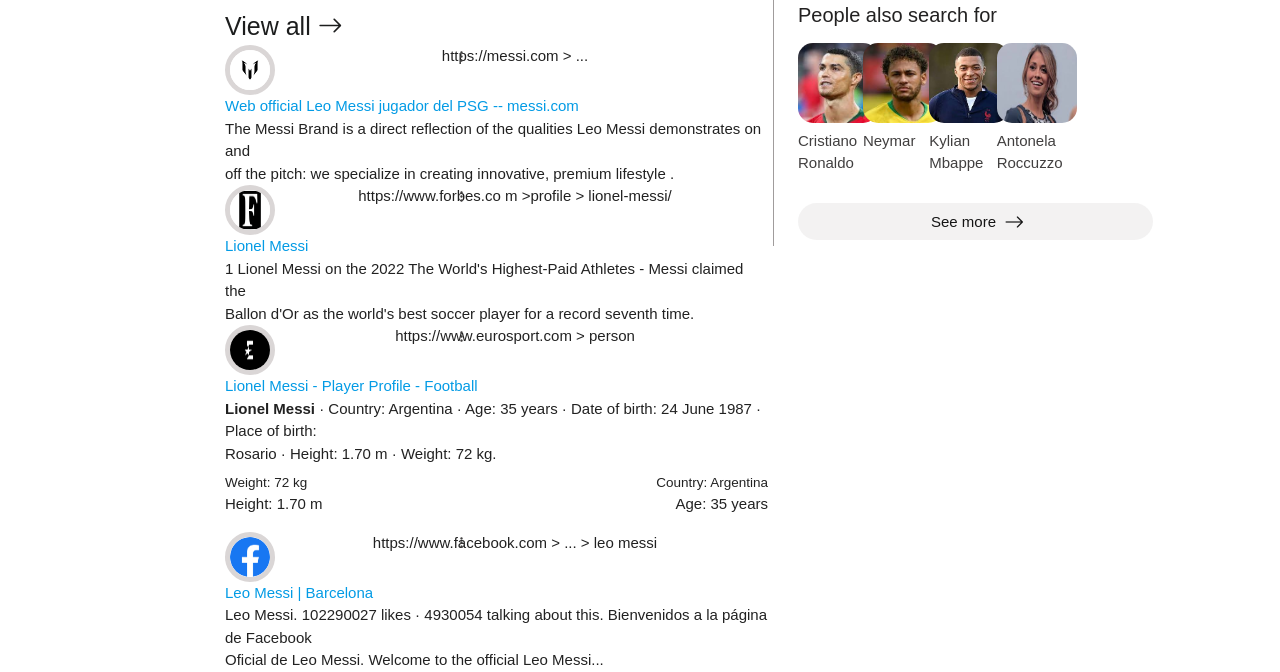
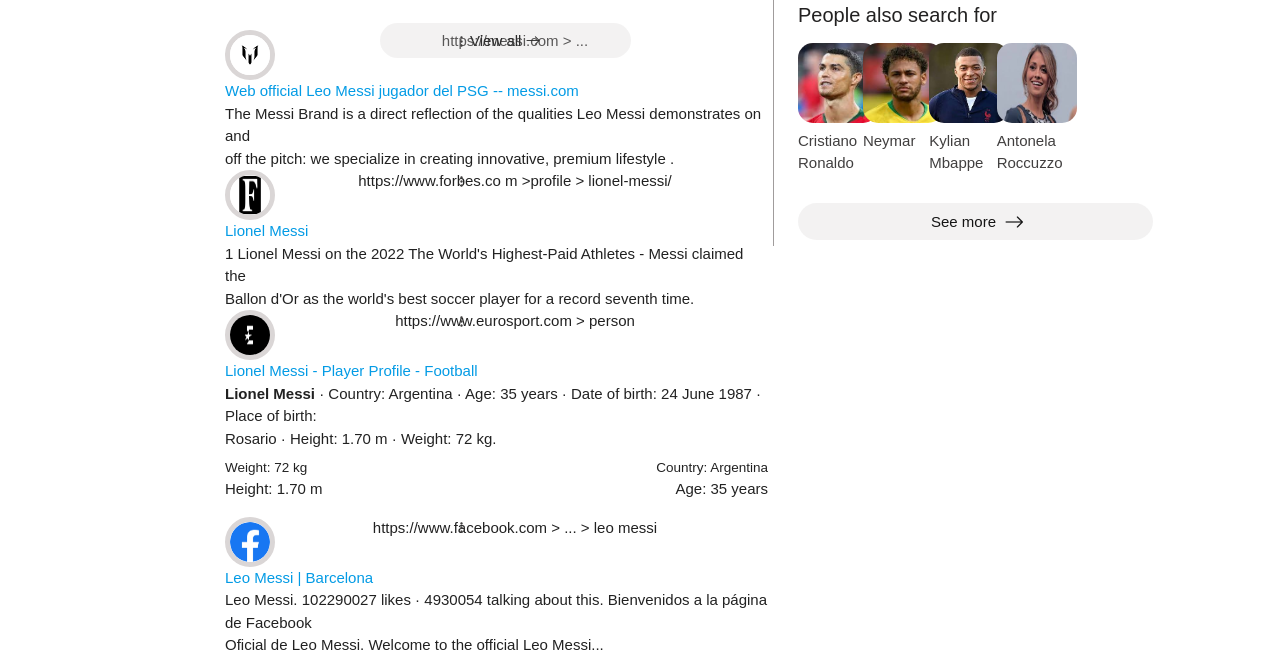
Before and after one commit to leonelta/google_search_clone, a plain HTML site: page index.html in a window 1280 px wide. Shown: the part 1726-2398 px from the top of the page. Drawn offline with nearby package versions, Linux system fonts and the light colour scheme.

Commit message:
styling the class btnn found in class video

```diff
--- a/css/style.css
+++ b/css/style.css
@@ -844,3 +844,16 @@
 .container .first{
     padding-top: 11px;
 }
+
+.videos .btnn{
+    position: relative;
+    top: 1.5rem;
+    left: 9rem;
+    border: 1px transparent ;
+    background-color: rgba(214, 213, 213, 0.3);
+    border-radius: 50px;
+    padding: 9px 90px;
+    color: #2e2e2e;
+    margin: 20px;
+    font-size: 15px;
+}
--- a/index.html
+++ b/index.html
@@ -226,7 +226,7 @@
                                 <P>1 day ago</P>
                             </div>
                         </div>
-                        <a href="#Videos">View all <i class="bi bi-arrow-right"></i></a>
+                        <a href="#Videos" class="btnn">View all <i class="bi bi-arrow-right"></i></a>
                     </div>
                     <div class="messi_page">
                         <div class="heading">
```
